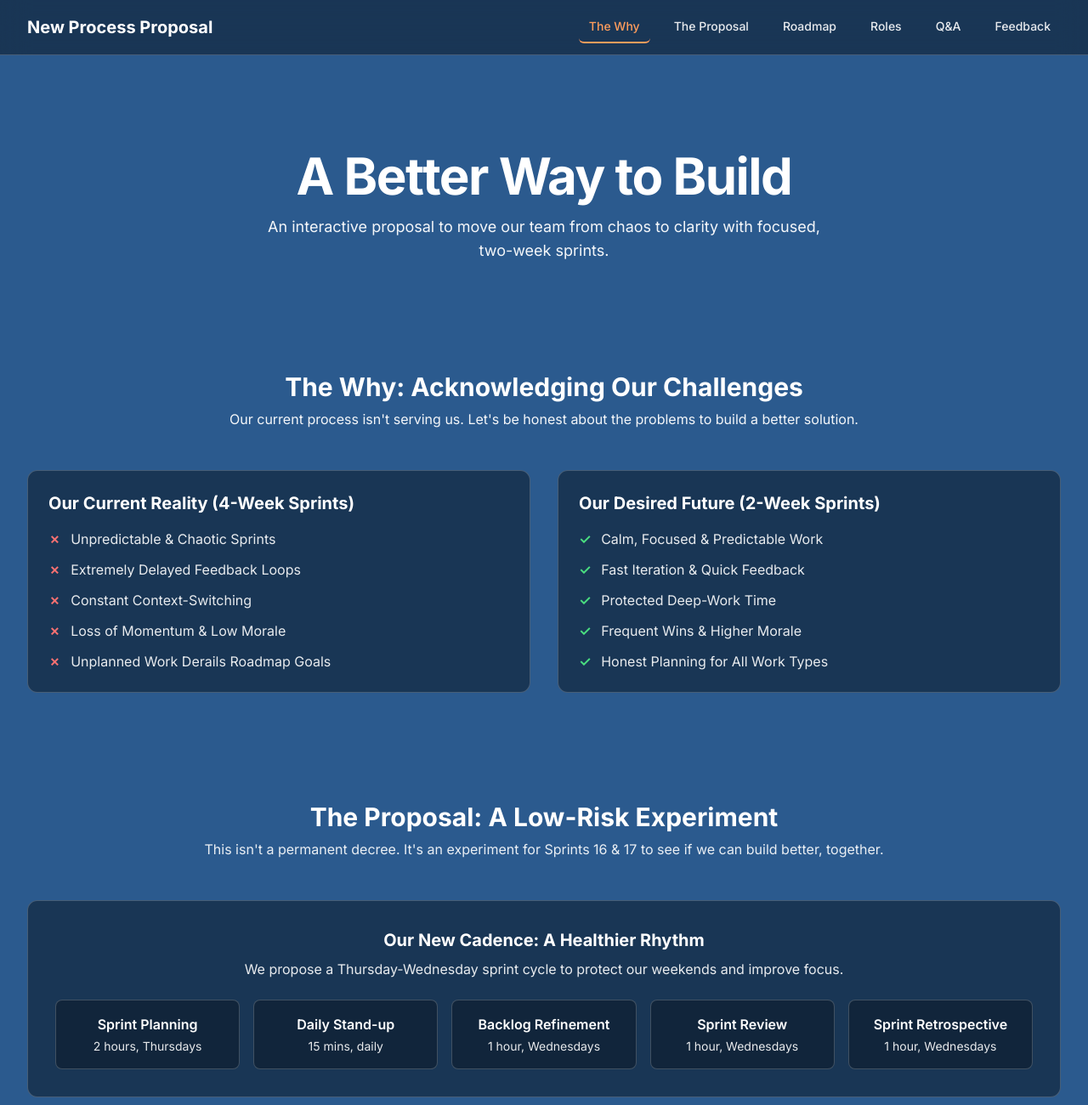
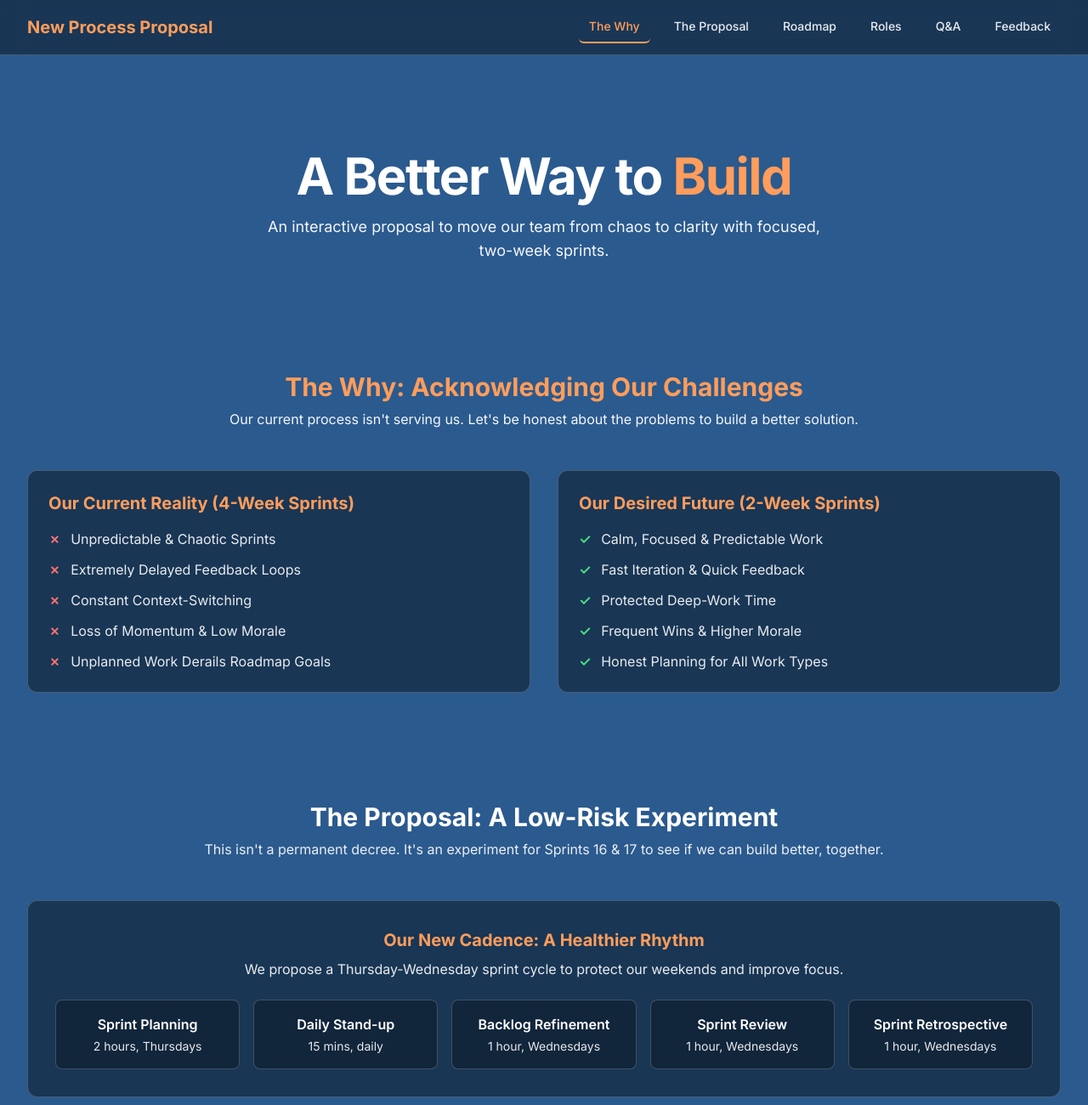
Before and after one commit to treyfeldmanSA/sfdc-working-ways, a plain HTML site: page index.html in a window 1280 px wide. Shown: the top 1300 px of the page at 85% size. Drawn offline with nearby package versions, Linux system fonts and the light colour scheme.

Commit message:
Make section titles orange, highlight 'Build' in main title

```diff
--- a/index.html
+++ b/index.html
@@ -61,7 +61,7 @@
         <nav class="max-w-7xl mx-auto px-4 sm:px-6 lg:px-8">
             <div class="flex items-center justify-between h-16">
                 <div class="flex items-center">
-                    <span class="text-xl font-bold text-white">New Process Proposal</span>
+                    <span class="text-xl font-bold text-[#FF9D5C]">New Process Proposal</span>
                 </div>
                 <div class="hidden md:block">
                     <div class="ml-10 flex items-baseline space-x-4">
@@ -81,7 +81,7 @@
 
         <section class="text-center py-16">
             <h1 class="text-4xl md:text-6xl font-bold tracking-tight text-white">
-                A Better Way to Build
+                A Better Way to <span class="text-[#FF9D5C]">Build</span>
             </h1>
             <p class="mt-4 max-w-2xl mx-auto text-lg text-white/95">
                 An interactive proposal to move our team from chaos to clarity with focused, two-week sprints.
@@ -90,12 +90,12 @@
 
         <section id="problem" class="py-16 scroll-mt-16">
             <div class="text-center mb-12">
-                <h2 class="text-3xl font-bold text-white">The Why: Acknowledging Our Challenges</h2>
+                <h2 class="text-3xl font-bold text-[#FF9D5C]">The Why: Acknowledging Our Challenges</h2>
                 <p class="mt-2 text-white/95">Our current process isn't serving us. Let's be honest about the problems to build a better solution.</p>
             </div>
             <div class="grid grid-cols-1 md:grid-cols-2 gap-8">
                 <div class="bg-black/40 p-6 rounded-xl border border-white/20">
-                    <h3 class="text-xl font-bold text-white mb-4">Our Current Reality (4-Week Sprints)</h3>
+                    <h3 class="text-xl font-bold text-[#FF9D5C] mb-4">Our Current Reality (4-Week Sprints)</h3>
                     <ul class="space-y-3 text-white/90">
                         <li class="flex items-start"><span class="text-red-400 mr-3 font-bold">✗</span> Unpredictable & Chaotic Sprints</li>
                         <li class="flex items-start"><span class="text-red-400 mr-3 font-bold">✗</span> Extremely Delayed Feedback Loops</li>
@@ -105,7 +105,7 @@
                     </ul>
                 </div>
                 <div class="bg-black/40 p-6 rounded-xl border border-white/20">
-                    <h3 class="text-xl font-bold text-white mb-4">Our Desired Future (2-Week Sprints)</h3>
+                    <h3 class="text-xl font-bold text-[#FF9D5C] mb-4">Our Desired Future (2-Week Sprints)</h3>
                     <ul class="space-y-3 text-white/90">
                         <li class="flex items-start"><span class="text-green-400 mr-3 font-bold">✓</span> Calm, Focused & Predictable Work</li>
                         <li class="flex items-start"><span class="text-green-400 mr-3 font-bold">✓</span> Fast Iteration & Quick Feedback</li>
@@ -123,7 +123,7 @@
                 <p class="mt-2 text-white/90">This isn't a permanent decree. It's an experiment for Sprints 16 & 17 to see if we can build better, together.</p>
             </div>
             <div class="bg-black/40 p-8 rounded-xl border border-white/20">
-                <h3 class="text-xl font-bold text-white mb-2 text-center">Our New Cadence: A Healthier Rhythm</h3>
+                <h3 class="text-xl font-bold text-[#FF9D5C] mb-2 text-center">Our New Cadence: A Healthier Rhythm</h3>
                 <p class="text-center text-white/90 mb-6">We propose a Thursday-Wednesday sprint cycle to protect our weekends and improve focus.</p>
                 <div class="grid grid-cols-1 md:grid-cols-2 lg:grid-cols-5 gap-4 text-center">
                     <div class="bg-black/30 p-4 rounded-lg border border-white/20">
@@ -306,7 +306,7 @@
                 <p class="mt-2 text-white/90">This is a collaborative process. Please use the button below to share your thoughts, concerns, or suggestions.</p>
             </div>
             <div class="max-w-3xl mx-auto bg-black/40 p-8 rounded-xl border border-white/20 text-center">
-                <h3 class="text-xl font-bold text-white mb-4">Share Your Feedback</h3>
+                <h3 class="text-xl font-bold text-[#FF9D5C] mb-4">Share Your Feedback</h3>
                 <p class="text-white/90 mb-6">All responses will be collected in a Google Form for easy review. You can submit feedback anonymously if you wish.</p>
                 <a href="https://docs.google.com/forms/d/e/1FAIpQLSeyiZ2Icm0sgbL08kZzvk26KN5ZawsLMz2ZQaUYH1JRBdeBUQ/viewform?usp=dialog" target="_blank" rel="noopener noreferrer" class="inline-block bg-[#FF9D5C] text-white font-bold py-3 px-8 rounded-lg hover:bg-[#D18A4A] focus:outline-none focus:ring-2 focus:ring-offset-2 focus:ring-[#FF9D5C] transition-colors">
                     Open Feedback Form
```
